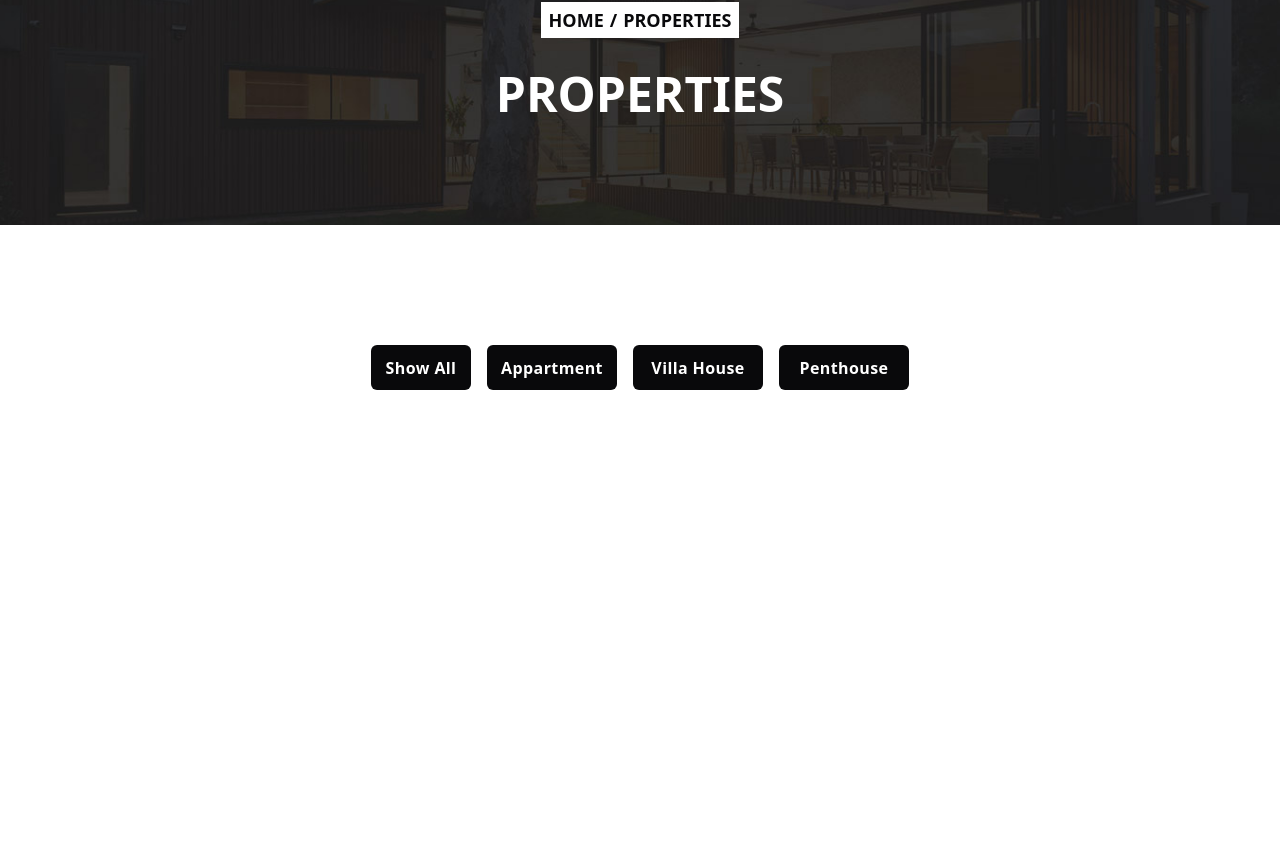
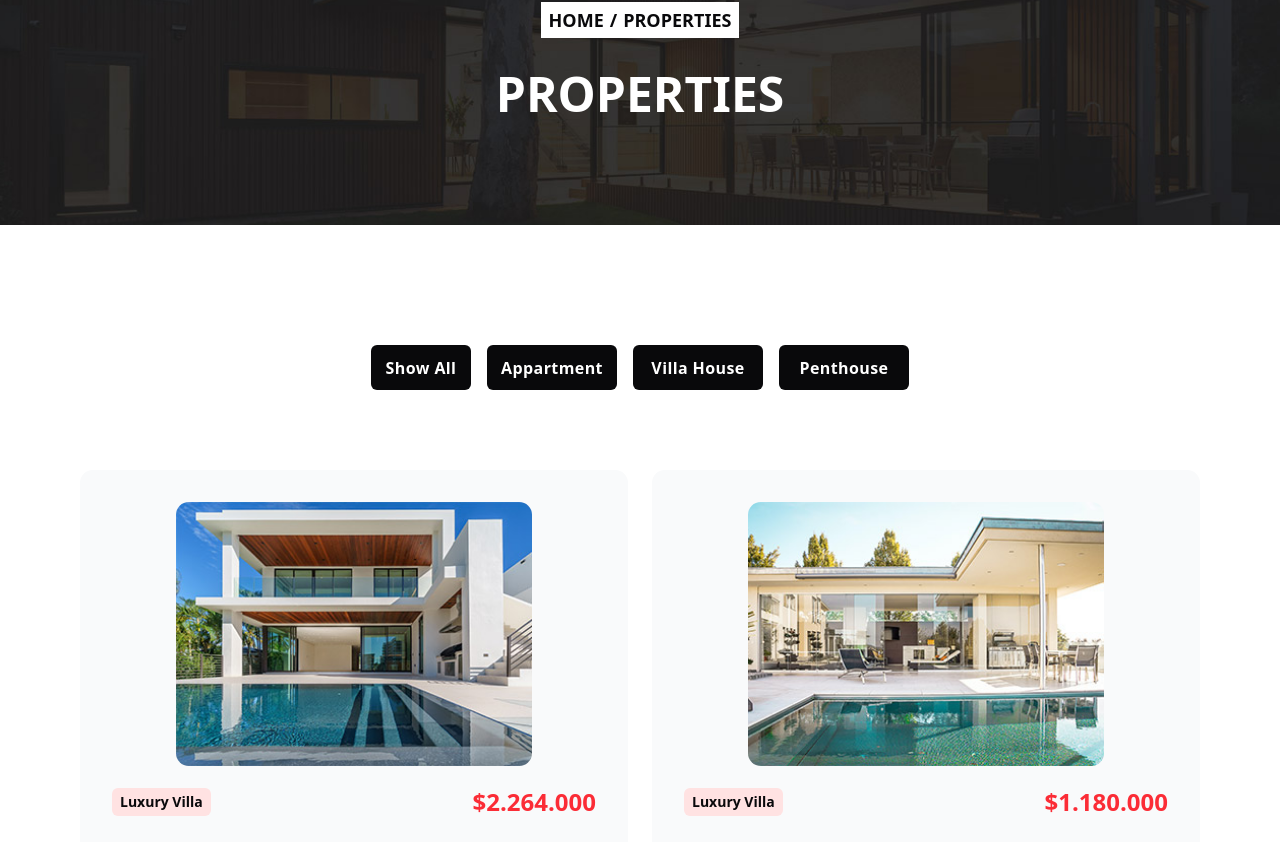
Before and after one commit to Nikkihosseini/Villa-agency, a React (Vite) app: page /properties in a window 1280 px wide. Shown: the part 247-1089 px from the top of the page. Before the commit the page ends 800 px from the top, so only its background shows below. Built offline with nearby package versions, Linux system fonts and the light colour scheme.

Commit message:
add PropertiesBox to PropertiesWrapper component

```diff
--- a/src/Components/Pages/Properties/PropertiesWrapper.jsx
+++ b/src/Components/Pages/Properties/PropertiesWrapper.jsx
@@ -1,7 +1,118 @@
 import { useState , Fragment} from "react"
+import PropertiesBox from "../../PropertiesBox/PropertiesBox"
 
 
 export default function PropertiesWrapper(){
+    const Data = [
+        {
+            id: 1,
+            img: './public/images/image/property/property-01.jpg',
+            category: 'Luxury Villa',
+            price: '2.264.000',
+            caption: '18 New Street Miami, OR 97219',
+            bedrooms: 8 ,
+            bathrooms: 8 ,
+            area: 545,
+            floor: 3,
+            parking: '6 spots'
+        },
+        {
+            id: 2,
+            img: './public/images/image/property/property-02.jpg',
+            category: 'Luxury Villa',
+            price: '1.180.000',
+            caption: '54 Mid Street Florida, OR 27001',
+            bedrooms: 6,
+            bathrooms: 5,
+            area: 450,
+            floor: 3,
+            parking: '8 spots'
+        },
+        {
+            id: 3,
+            img: './public/images/image/property/property-03.jpg',
+            category: 'Luxury Villa',
+            price: '1.460.000',
+            caption: '26 Old Street Miami, OR 38540',
+            bedrooms: 5 ,
+            bathrooms: 4 ,
+            area: 255,
+            floor: 3,
+            parking: '10 spots'
+        },
+        {
+            id: 4,
+            img: './public/images/image/property/property-04.jpg',
+            category: 'Apartment',
+            price: '584.500',
+            caption: '12 New Street Miami, OR 12650',
+            bedrooms: 4 ,
+            bathrooms: 3 ,
+            area: 125,
+            floor: '25th',
+            parking: '2 cars'
+        },
+        {
+            id: 5,
+            img: './public/images/image/property/property-05.jpg',
+            category: 'Penthouse',
+            price: '925.600',
+            caption: '34 Beach Street Miami, OR 42680',
+            bedrooms: 4 ,
+            bathrooms: 4 ,
+            area: 180,
+            floor: '298th',
+            parking: '2 cars'
+        },
+        {
+            id: 6,
+            img: './public/images/image/property/property-06.jpg',
+            category: 'Modern Condo',
+            price: '450.000',
+            caption: '22 New Street Portland, OR 16540',
+            bedrooms: 3 ,
+            bathrooms: 2 ,
+            area: 165,
+            floor: '26th',
+            parking: '3 cars'
+        },
+        {
+            id: 7,
+            img: './public/images/image/property/property-01.jpg',
+            category: 'Modern Condo',
+            price: '450.000',
+            caption: '22 New Street Portland, OR 16540',
+            bedrooms: 3 ,
+            bathrooms: 2 ,
+            area: 165,
+            floor: '26th',
+            parking: '3 cars'
+        },
+        {
+            id: 8,
+            img: './public/images/image/property/property-02.jpg',
+            category: 'Modern Condo',
+            price: '450.000',
+            caption: '22 New Street Portland, OR 16540',
+            bedrooms: 3 ,
+            bathrooms: 2 ,
+            area: 165,
+            floor: '26th',
+            parking: '3 cars'
+        },
+        {
+            id: 9,
+            img: './public/images/image/property/property-03.jpg',
+            category: 'Modern Condo',
+            price: '450.000',
+            caption: '22 New Street Portland, OR 16540',
+            bedrooms: 3 ,
+            bathrooms: 2 ,
+            area: 165,
+            floor: '26th',
+            parking: '3 cars'
+        }
+    ]
 
     const [active , setActive] = useState('')
 
@@ -11,15 +122,27 @@ export default function PropertiesWrapper(){
 
     return(
         <Fragment>
-        <div className="flex items-center justify-center mt-30">
+            <div className="container mx-auto px-4 xl:px-20">
+                <div className="flex flex-col items-center justify-center mt-30 gap-y-20">
                     <div className='flex items-center justify-center gap-x-4 text-white font-semibold flex-wrap sm:flex-nowrap  gap-y-3 sm:gap-y-0'>
                         <button onClick={activeBtn} id="1" className={`bg-zinc-950 ${active === "1" ? 'active' : 'hover:text-red-500'} rounded-md w-[90px] h-[35px] sm:w-[100px] sm:h-[45px] cursor-pointer tracking-wide text-sm md:text-base transition-all`}>Show All</button>
                         <button onClick={activeBtn} id="2" className={`${active === "2" ? 'active' : 'hover:text-red-500'} bg-zinc-950 rounded-md w-[110px] h-[35px] sm:w-[130px] sm:h-[45px] cursor-pointer tracking-wide transition-all text-sm md:text-base`}>Appartment</button>
                         <button onClick={activeBtn} id="3" className={`${active === "3" ? 'active' : 'hover:text-red-500'} bg-zinc-950 rounded-md w-[110px] h-[35px] sm:w-[130px] sm:h-[45px] cursor-pointer tracking-wide transition-all text-sm md:text-base`}>Villa House</button>
                         <button onClick={activeBtn} id="4" className={`${active === "4" ? 'active' : 'hover:text-red-500'} bg-zinc-950 rounded-md w-[110px] h-[35px] sm:w-[130px] sm:h-[45px] cursor-pointer tracking-wide transition-all text-sm md:text-base`}>Penthouse</button>
                     </div>
+                    <div className='grid md:grid-cols-2 2xl:grid-cols-3 gap-6 2xl:gap-9'>
+                        <PropertiesBox {...Data[0]}/>
+                        <PropertiesBox {...Data[1]}/>
+                        <PropertiesBox {...Data[2]}/>
+                        <PropertiesBox {...Data[3]}/>
+                        <PropertiesBox {...Data[4]}/>
+                        <PropertiesBox {...Data[5]}/>
+                        <PropertiesBox {...Data[6]}/>
+                        <PropertiesBox {...Data[7]}/>
+                        <PropertiesBox {...Data[8]}/>
+                    </div>
                     <div></div>
-            <div></div>
+                </div>
             </div>
         </Fragment>
     )
```
Lines whose indentation alone changed are shown as unchanged.
